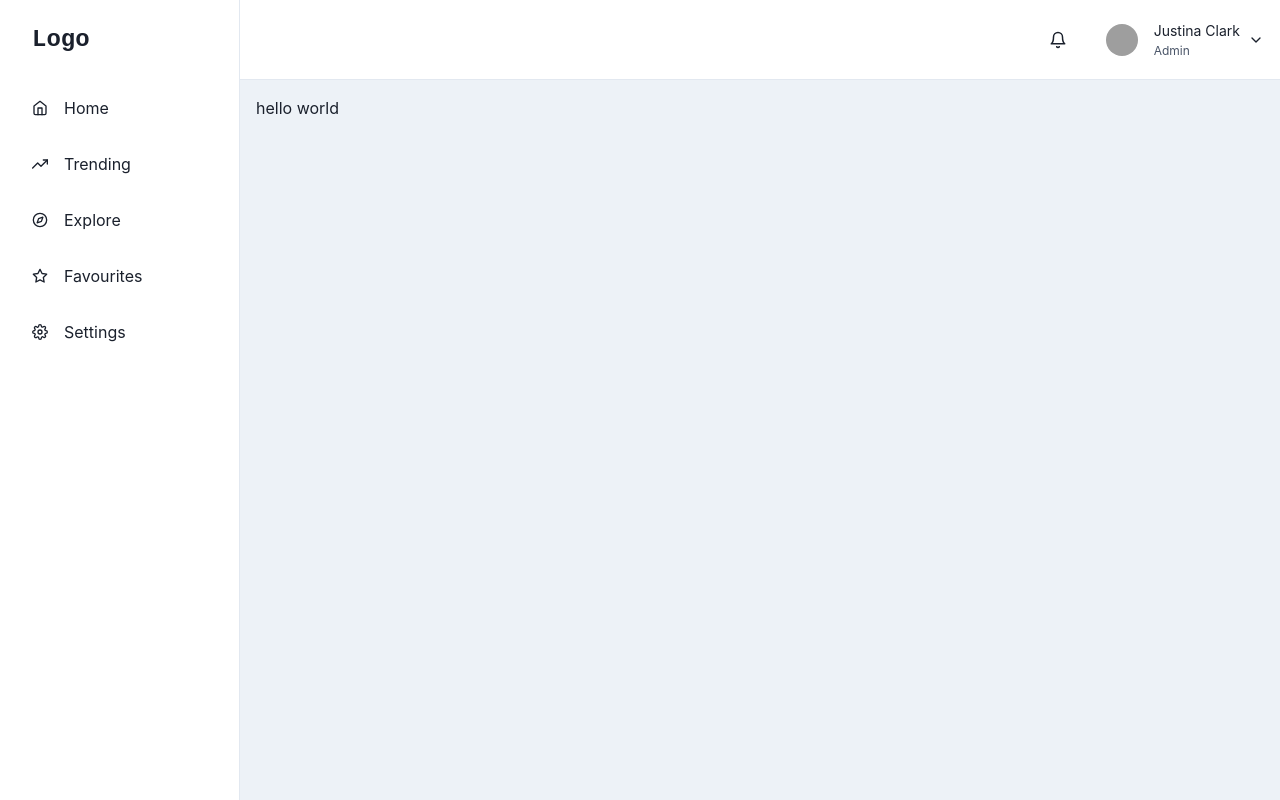
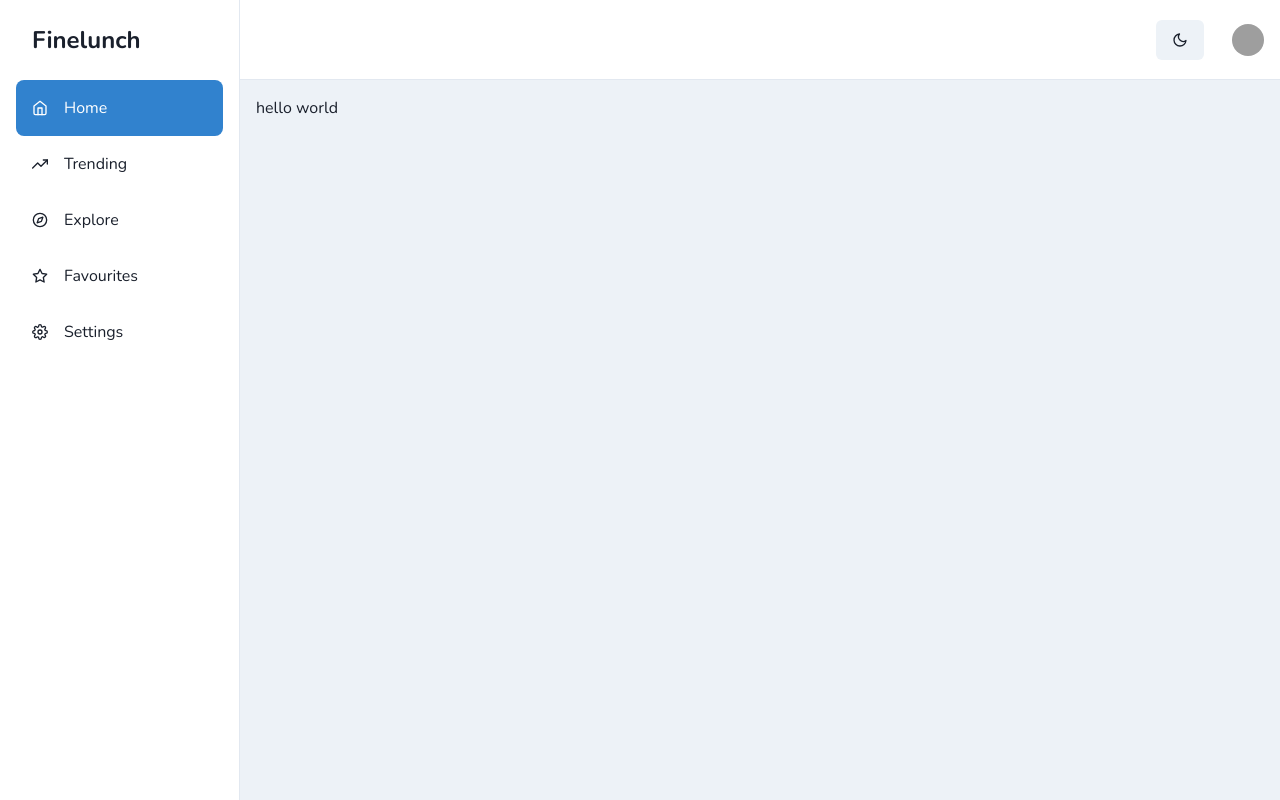
Before and after one commit to momolafrooo/finelunch-frontend, a Next.js app: page /dashboard in a window 1280 px wide. Built offline with nearby package versions, Linux system fonts and the light colour scheme; grey boxes are pictures that could not be loaded.

Commit message:
✅ split layout dashboard components

```diff
--- a/components/dashboard-layout/index.tsx
+++ b/components/dashboard-layout/index.tsx
@@ -1,42 +1,7 @@
 import React, { ReactNode } from "react";
-import {
-  IconButton,
-  Avatar,
-  Box,
-  CloseButton,
-  Flex,
-  HStack,
-  VStack,
-  Icon,
-  useColorModeValue,
-  Link,
-  Drawer,
-  DrawerContent,
-  Text,
-  useDisclosure,
-  BoxProps,
-  FlexProps,
-  Menu,
-  MenuButton,
-  MenuDivider,
-  MenuItem,
-  MenuList,
-} from "@chakra-ui/react";
-import { FiHome, FiTrendingUp, FiCompass, FiStar, FiSettings, FiMenu, FiBell, FiChevronDown } from "react-icons/fi";
-import { IconType } from "react-icons";
-import { ReactText } from "react";
-
-interface LinkItemProps {
-  name: string;
-  icon: IconType;
-}
-const LinkItems: Array<LinkItemProps> = [
-  { name: "Home", icon: FiHome },
-  { name: "Trending", icon: FiTrendingUp },
-  { name: "Explore", icon: FiCompass },
-  { name: "Favourites", icon: FiStar },
-  { name: "Settings", icon: FiSettings },
-];
+import { Box, useColorModeValue, Drawer, DrawerContent, useDisclosure } from "@chakra-ui/react";
+import { MobileNav } from "../mobile-nav";
+import { SidebarContent } from "../sidebar-content";
 
 export default function DashboardLayout({ children }: { children: ReactNode }) {
   const { isOpen, onOpen, onClose } = useDisclosure();
@@ -64,138 +29,3 @@ export default function DashboardLayout({ children }: { children: ReactNode }) {
     </Box>
   );
 }
-
-interface SidebarProps extends BoxProps {
-  onClose: () => void;
-}
-
-const SidebarContent = ({ onClose, ...rest }: SidebarProps) => {
-  return (
-    <Box
-      transition="3s ease"
-      bg={useColorModeValue("white", "gray.900")}
-      borderRight="1px"
-      borderRightColor={useColorModeValue("gray.200", "gray.700")}
-      w={{ base: "full", md: 60 }}
-      pos="fixed"
-      h="full"
-      {...rest}
-    >
-      <Flex h="20" alignItems="center" mx="8" justifyContent="space-between">
-        <Text fontSize="2xl" fontFamily="monospace" fontWeight="bold">
-          Logo
-        </Text>
-        <CloseButton display={{ base: "flex", md: "none" }} onClick={onClose} />
-      </Flex>
-      {LinkItems.map((link) => (
-        <NavItem key={link.name} icon={link.icon}>
-          {link.name}
-        </NavItem>
-      ))}
-    </Box>
-  );
-};
-
-interface NavItemProps extends FlexProps {
-  icon: IconType;
-  children: ReactText;
-}
-const NavItem = ({ icon, children, ...rest }: NavItemProps) => {
-  return (
-    <Link href="#" style={{ textDecoration: "none" }} _focus={{ boxShadow: "none" }}>
-      <Flex
-        align="center"
-        p="4"
-        mx="4"
-        borderRadius="lg"
-        role="group"
-        cursor="pointer"
-        _hover={{
-          bg: "cyan.400",
-          color: "white",
-        }}
-        {...rest}
-      >
-        {icon && (
-          <Icon
-            mr="4"
-            fontSize="16"
-            _groupHover={{
-              color: "white",
-            }}
-            as={icon}
-          />
-        )}
-        {children}
-      </Flex>
-    </Link>
-  );
-};
-
-interface MobileProps extends FlexProps {
-  onOpen: () => void;
-}
-const MobileNav = ({ onOpen, ...rest }: MobileProps) => {
-  return (
-    <Flex
-      ml={{ base: 0, md: 60 }}
-      px={{ base: 4, md: 4 }}
-      height="20"
-      alignItems="center"
-      bg={useColorModeValue("white", "gray.900")}
-      borderBottomWidth="1px"
-      borderBottomColor={useColorModeValue("gray.200", "gray.700")}
-      justifyContent={{ base: "space-between", md: "flex-end" }}
-      {...rest}
-    >
-      <IconButton
-        display={{ base: "flex", md: "none" }}
-        onClick={onOpen}
-        variant="outline"
-        aria-label="open menu"
-        icon={<FiMenu />}
-      />
-
-      <Text display={{ base: "flex", md: "none" }} fontSize="2xl" fontFamily="monospace" fontWeight="bold">
-        Logo
-      </Text>
-
-      <HStack spacing={{ base: "0", md: "6" }}>
-        <IconButton size="lg" variant="ghost" aria-label="open menu" icon={<FiBell />} />
-        <Flex alignItems={"center"}>
-          <Menu>
-            <MenuButton py={2} transition="all 0.3s" _focus={{ boxShadow: "none" }}>
-              <HStack>
-                <Avatar
-                  size={"sm"}
-                  src={
-                    "https://images.unsplash.com/photo-1619946794135-5bc917a27793?ixlib=rb-0.3.5&q=80&fm=jpg&crop=faces&fit=crop&h=200&w=200&s=b616b2c5b373a80ffc9636ba24f7a4a9"
-                  }
-                />
-                <VStack display={{ base: "none", md: "flex" }} alignItems="flex-start" spacing="1px" ml="2">
-                  <Text fontSize="sm">Justina Clark</Text>
-                  <Text fontSize="xs" color="gray.600">
-                    Admin
-                  </Text>
-                </VStack>
-                <Box display={{ base: "none", md: "flex" }}>
-                  <FiChevronDown />
-                </Box>
-              </HStack>
-            </MenuButton>
-            <MenuList
-              bg={useColorModeValue("white", "gray.900")}
-              borderColor={useColorModeValue("gray.200", "gray.700")}
-            >
-              <MenuItem>Profile</MenuItem>
-              <MenuItem>Settings</MenuItem>
-              <MenuItem>Billing</MenuItem>
-              <MenuDivider />
-              <MenuItem>Sign out</MenuItem>
-            </MenuList>
-          </Menu>
-        </Flex>
-      </HStack>
-    </Flex>
-  );
-};
--- /dev/null
+++ b/components/mobile-nav/index.tsx
@@ -0,0 +1,85 @@
+/* eslint-disable react/display-name */
+import React, { memo } from "react";
+import {
+  IconButton,
+  Avatar,
+  Box,
+  Flex,
+  HStack,
+  VStack,
+  useColorModeValue,
+  Text,
+  FlexProps,
+  Menu,
+  MenuButton,
+  MenuDivider,
+  MenuItem,
+  MenuList,
+  Stack,
+  Button,
+  Center,
+  useColorMode,
+} from "@chakra-ui/react";
+import { FiMenu, FiBell, FiSun, FiMoon } from "react-icons/fi";
+
+interface MobileProps extends FlexProps {
+  onOpen: () => void;
+}
+
+export const MobileNav = memo(({ onOpen, ...rest }: MobileProps) => {
+  const { colorMode, toggleColorMode } = useColorMode();
+  return (
+    <Flex
+      ml={{ base: 0, md: 60 }}
+      px={{ base: 4, md: 4 }}
+      height="20"
+      alignItems="center"
+      bg={useColorModeValue("white", "gray.900")}
+      borderBottomWidth="1px"
+      borderBottomColor={useColorModeValue("gray.200", "gray.700")}
+      justifyContent={{ base: "space-between", md: "flex-end" }}
+      {...rest}
+    >
+      <IconButton
+        display={{ base: "flex", md: "none" }}
+        onClick={onOpen}
+        variant="outline"
+        aria-label="open menu"
+        icon={<FiMenu />}
+      />
+
+      <Text display={{ base: "flex", md: "none" }} fontSize="2xl" fontFamily="Nunito" fontWeight="bold">
+        Finelunch
+      </Text>
+
+      <HStack spacing={{ base: "0", md: "6" }}>
+        <Flex alignItems={"center"}>
+          <Stack direction={"row"} spacing={7}>
+            <Button onClick={toggleColorMode}>{colorMode === "light" ? <FiMoon /> : <FiSun />}</Button>
+
+            <Menu>
+              <MenuButton as={Button} rounded={"full"} variant={"link"} cursor={"pointer"} minW={0}>
+                <Avatar size={"sm"} src={"https://avatars.dicebear.com/api/male/username.svg"} />
+              </MenuButton>
+              <MenuList alignItems={"center"}>
+                <br />
+                <Center>
+                  <Avatar size={"xl"} src={"https://avatars.dicebear.com/api/male/username.svg"} />
+                </Center>
+                <br />
+                <Center>
+                  <p>Username</p>
+                </Center>
+                <br />
+                <MenuDivider />
+                <MenuItem>Your Servers</MenuItem>
+                <MenuItem>Account Settings</MenuItem>
+                <MenuItem>Logout</MenuItem>
+              </MenuList>
+            </Menu>
+          </Stack>
+        </Flex>
+      </HStack>
+    </Flex>
+  );
+});
--- /dev/null
+++ b/components/nav-item/index.tsx
@@ -0,0 +1,48 @@
+/* eslint-disable react/display-name */
+import React, { memo } from "react";
+import { Flex, Icon, Link, FlexProps } from "@chakra-ui/react";
+import { IconType } from "react-icons";
+import { ReactText } from "react";
+import { useRouter } from "next/router";
+
+interface NavItemProps extends FlexProps {
+  icon: IconType;
+  children: ReactText;
+  link: string;
+}
+
+export const NavItem = memo(({ icon, children, link, ...rest }: NavItemProps) => {
+  const router = useRouter();
+  const isActive = router.pathname === link;
+  return (
+    <Link href={link} style={{ textDecoration: "none" }} _focus={{ boxShadow: "none" }}>
+      <Flex
+        align="center"
+        p="4"
+        mx="4"
+        borderRadius="lg"
+        role="group"
+        cursor="pointer"
+        bg={isActive ? "blue.500" : ""}
+        color={isActive ? "white" : ""}
+        _hover={{
+          bg: "blue.500",
+          color: "white",
+        }}
+        {...rest}
+      >
+        {icon && (
+          <Icon
+            mr="4"
+            fontSize="16"
+            _groupHover={{
+              color: "white",
+            }}
+            as={icon}
+          />
+        )}
+        {children}
+      </Flex>
+    </Link>
+  );
+});
--- /dev/null
+++ b/components/sidebar-content/index.tsx
@@ -0,0 +1,36 @@
+/* eslint-disable react/display-name */
+import React, { memo } from "react";
+import { Box, CloseButton, Flex, useColorModeValue, Text, BoxProps } from "@chakra-ui/react";
+import { NavItem } from "../nav-item";
+import { LinkItems } from "./menu";
+
+interface SidebarProps extends BoxProps {
+  onClose: () => void;
+}
+
+export const SidebarContent = memo(({ onClose, ...rest }: SidebarProps) => {
+  return (
+    <Box
+      transition="3s ease"
+      bg={useColorModeValue("white", "gray.900")}
+      borderRight="1px"
+      borderRightColor={useColorModeValue("gray.200", "gray.700")}
+      w={{ base: "full", md: 60 }}
+      pos="fixed"
+      h="full"
+      {...rest}
+    >
+      <Flex h="20" alignItems="center" mx="8" justifyContent="space-between">
+        <Text fontSize="2xl" fontFamily="Nunito" fontWeight="bold">
+          Finelunch
+        </Text>
+        <CloseButton display={{ base: "flex", md: "none" }} onClick={onClose} />
+      </Flex>
+      {LinkItems.map((menu) => (
+        <NavItem key={menu.name} icon={menu.icon} link={menu.link}>
+          {menu.name}
+        </NavItem>
+      ))}
+    </Box>
+  );
+});
--- /dev/null
+++ b/components/sidebar-content/menu.ts
@@ -0,0 +1,15 @@
+import { IconType } from "react-icons";
+import { FiHome, FiTrendingUp, FiCompass, FiStar, FiSettings } from "react-icons/fi";
+
+interface LinkItemProps {
+  name: string;
+  icon: IconType;
+  link: string;
+}
+export const LinkItems: Array<LinkItemProps> = [
+  { name: "Home", icon: FiHome, link: "/dashboard" },
+  { name: "Trending", icon: FiTrendingUp, link: "/test" },
+  { name: "Explore", icon: FiCompass, link: "/sdfsq" },
+  { name: "Favourites", icon: FiStar, link: "/sdfqsfdff" },
+  { name: "Settings", icon: FiSettings, link: "/zet" },
+];
--- a/styles/globals.css
+++ b/styles/globals.css
@@ -1,9 +1,12 @@
+@import url("https://fonts.googleapis.com/css2?family=Nunito:ital,wght@0,200;0,300;0,400;0,500;0,600;0,700;0,800;0,900;1,200;1,300;1,400;1,500;1,600;1,700;1,800;1,900&display=swap");
+
+* {
+  font-family: "Nunito", sans-serif;
+}
 html,
 body {
   padding: 0;
   margin: 0;
-  font-family: -apple-system, BlinkMacSystemFont, Segoe UI, Roboto, Oxygen, Ubuntu, Cantarell, Fira Sans, Droid Sans,
-    Helvetica Neue, sans-serif;
 }
 
 a {
```
